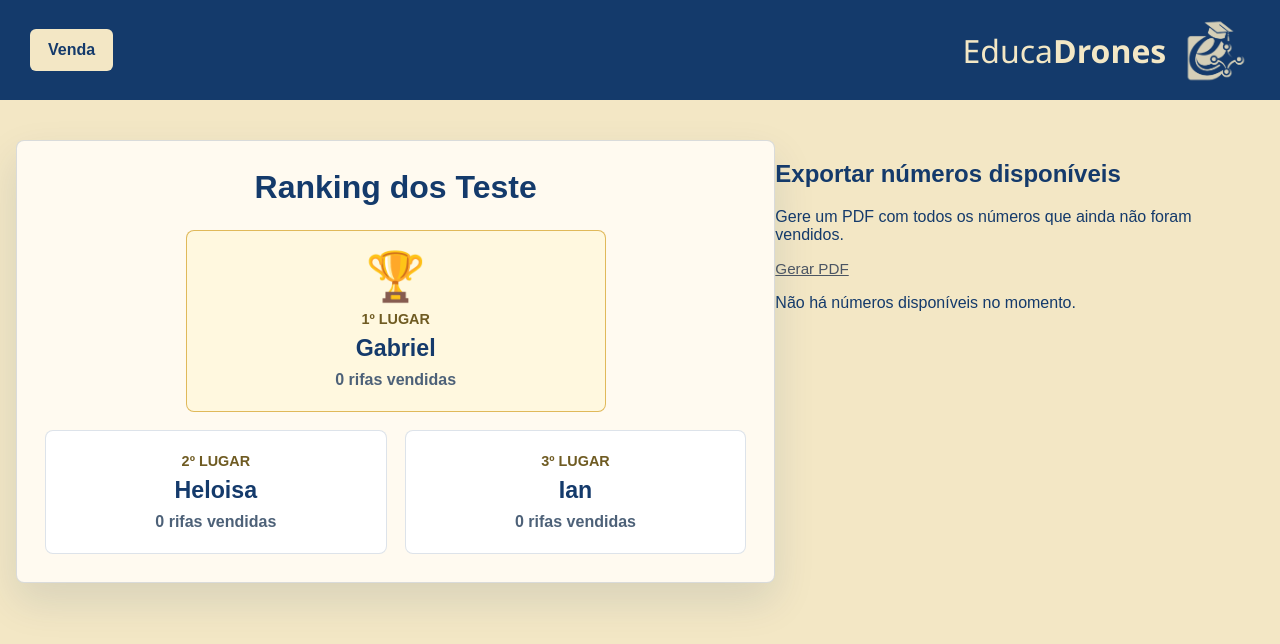
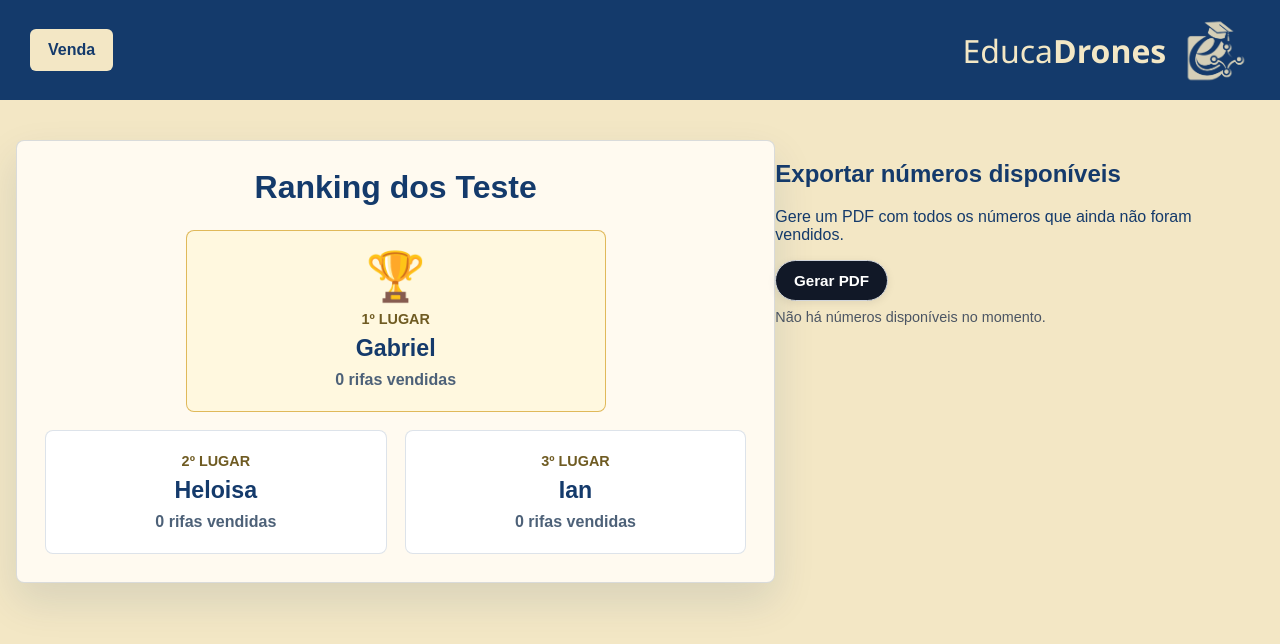
Before and after one commit to R-Nhan/Educa-DronesRifa, a Next.js app: page / in a window 1280 px wide. Both pictures are taken after a click on the button "Gerar PDF". Shown: the top 644 px of the page. Built offline with nearby package versions, Linux system fonts and the light colour scheme; no server answers; the database is empty.

Commit message:
feat:Gerador de PDF implementado3

```diff
--- a/components/available-numbers-pdf-button.tsx
+++ b/components/available-numbers-pdf-button.tsx
@@ -37,6 +37,7 @@ export function AvailableNumbersPdfButton() {
       const marginTop = 24;
       const titleHeight = 18;
       const gap = 4;
+      const logoPath = "/imagens/logo.png";
 
       const availableWidth = pageWidth - marginLeft * 2;
       const availableHeight = pageHeight - marginTop * 2 - titleHeight - 20;
@@ -55,7 +56,14 @@ export function AvailableNumbersPdfButton() {
         pdf.text("Números disponíveis", marginLeft, titleHeight);
         pdf.setFontSize(10);
         pdf.text(`Total: ${numeros.length}`, marginLeft, titleHeight + 14);
-        pdf.text(`Página ${pageNumber}`, pageWidth - marginLeft, titleHeight + 14, { align: "right" });
+
+        try {
+          pdf.addImage(logoPath, "PNG", pageWidth - 118, 14, 58, 20);
+          pdf.setFontSize(10);
+          pdf.text("Educa Drones", pageWidth - 54, 28);
+        } catch {
+          // ignora erro caso a imagem não seja carregada
+        }
 
         let columns = Math.min(maxColumns, Math.max(1, Math.ceil(items.length / maxRows)));
         let rows = Math.ceil(items.length / columns);
@@ -100,24 +108,26 @@ export function AvailableNumbersPdfButton() {
   }
 
   return (
-    <div className="pdf-export-button">
+    <div className="pdf-export-button" style={{ display: "flex", flexDirection: "column", alignItems: "flex-start", gap: "0.5rem" }}>
       <button
         type="button"
         onClick={handleGeneratePdf}
         disabled={loading}
         style={{
-          border: "none",
-          background: "transparent",
-          color: "#4b5563",
+          border: "1px solid #d1d5db",
+          background: loading ? "#f3f4f6" : "#111827",
+          color: loading ? "#6b7280" : "#ffffff",
           cursor: loading ? "default" : "pointer",
-          padding: 0,
+          padding: "0.7rem 1.1rem",
           fontSize: "0.95rem",
-          textDecoration: "underline",
+          fontWeight: 600,
+          borderRadius: "999px",
+          boxShadow: "0 2px 8px rgba(0, 0, 0, 0.08)",
         }}
       >
         {loading ? "Gerando..." : "Gerar PDF"}
       </button>
-      {message ? <p>{message}</p> : null}
+      {message ? <p style={{ margin: 0, fontSize: "0.9rem", color: "#4b5563" }}>{message}</p> : null}
     </div>
   );
 }
```
